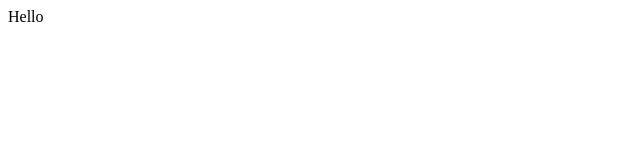
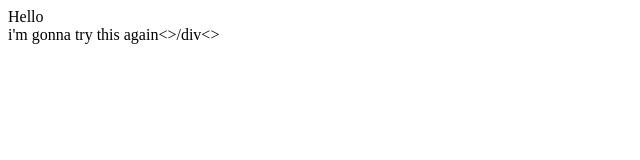
Before and after one commit to Kokostar25/koko-tf-project-9, a plain HTML site: page index.html in a window 1280 px wide. Shown: the whole page, without its empty margins (0-640 px from the left). Drawn offline with Linux system fonts and the light colour scheme.

Commit message:
Update index.html

```diff
--- a/index.html
+++ b/index.html
@@ -1 +1,2 @@
 <div>Hello</div>
+<div>i'm gonna try this again<>/div<>
```
